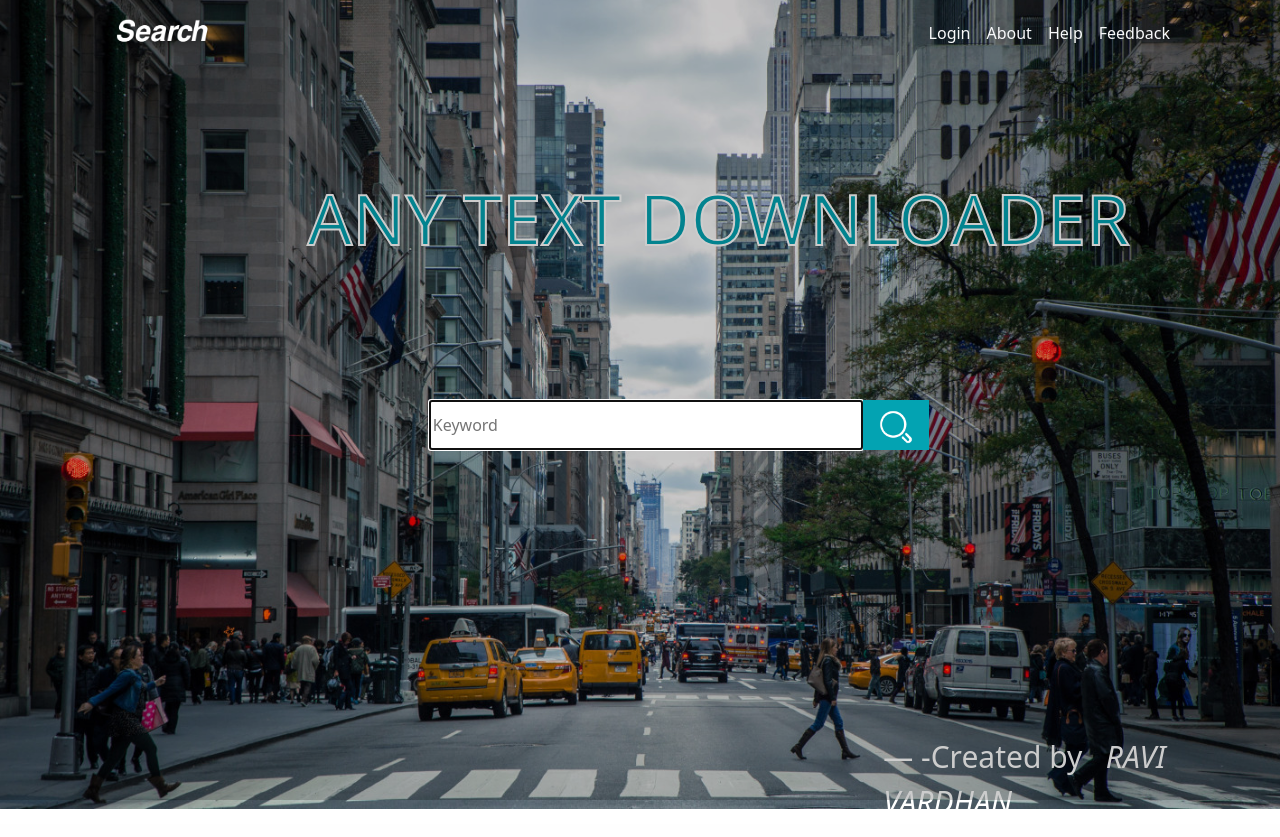
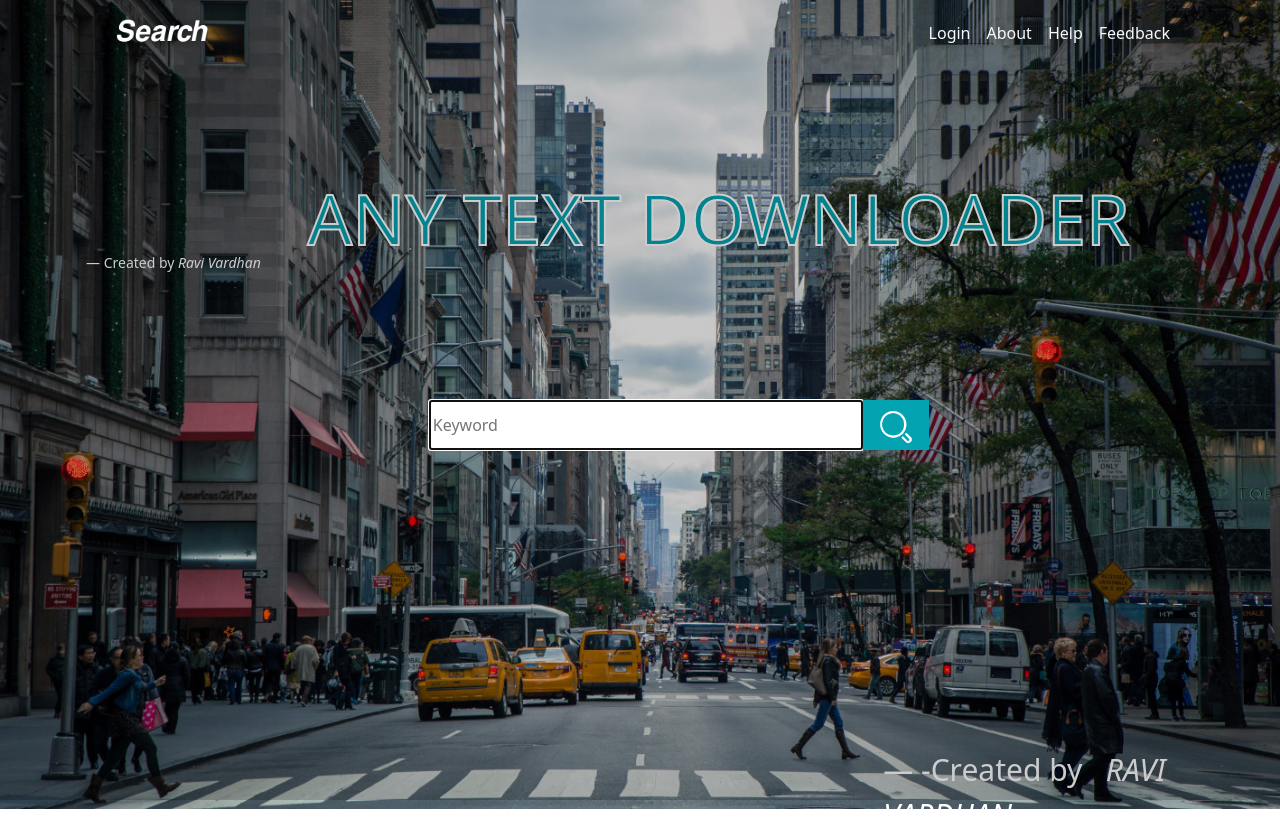
Before and after one commit to Ravivardhan/Text-downloader-flask-project, a Flask app: page / in a window 1280 px wide. Before the commit the page ends 809 px from the top, so only its background shows below. Run offline with Flask 2, Linux system fonts and the light colour scheme; some libraries are stand-ins or nearby versions.

Commit message:
first commit

```diff
--- a/templates/available.html
+++ b/templates/available.html
@@ -82,7 +82,7 @@
             </form>
         </div>
       </div>
-      <footer class="blockquote-footer">Created by <cite title="Source Title">Ravi Vardhan</cite></footer>
+      <footer style="color:white;" class="blockquote-footer">Created by <cite title="Source Title">Ravi Vardhan</cite></footer>
       <!-- ./End of search box -->
     </div>
     <!-- ./End of container -->
--- a/templates/index.html
+++ b/templates/index.html
@@ -76,6 +76,7 @@
           <form>
         </div>
       </div>
+      <footer style="color:white;" class="blockquote-footer">Created by <cite title="Source Title">Ravi Vardhan</cite></footer>
 
       <!-- ./End of search box -->
     </div>
```
